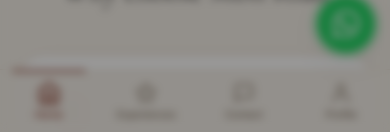
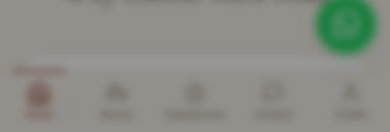
Before and after one commit to mounirbeni/Riad-dar-kader, a Next.js app: page /en in a window 390 px wide. Shown: the part 712-844 px from the top of the page. Built offline with nearby package versions, Linux system fonts and the light colour scheme; no server answers; the database is empty.

Commit message:
Add rooms to mobile bottom navigation

```diff
--- a/src/components/BottomNav.tsx
+++ b/src/components/BottomNav.tsx
@@ -34,6 +34,29 @@ const ITEMS: BottomNavItem[] = [
       >
         <path d="M3 9l9-7 9 7v11a2 2 0 01-2 2H5a2 2 0 01-2-2z" />
         <polyline points="9 22 9 12 15 12 15 22" />
+      </svg>
+    ),
+  },
+  {
+    key: "rooms",
+    href: (locale) => localePath(locale, "rooms"),
+    labelFr: "Chambres",
+    labelEn: "Rooms",
+    icon: (active) => (
+      <svg
+        width="22"
+        height="22"
+        viewBox="0 0 24 24"
+        fill="none"
+        stroke="currentColor"
+        strokeWidth={active ? 2.2 : 1.6}
+        strokeLinecap="round"
+        strokeLinejoin="round"
+      >
+        <path d="M3 19v-7a3 3 0 013-3h12a3 3 0 013 3v7" />
+        <path d="M3 16h18" />
+        <path d="M5 19v2M19 19v2" />
+        <path d="M6 9V6a2 2 0 012-2h3a2 2 0 012 2v3" />
       </svg>
     ),
   },
@@ -108,7 +131,7 @@ export function BottomNav({ locale }: { locale: Locale }) {
       className="fixed bottom-0 left-0 right-0 z-40 border-t border-sand-200/80 bg-sand/95 backdrop-blur-md lg:hidden"
       style={{ paddingBottom: "env(safe-area-inset-bottom)" }}
     >
-      <div className="grid grid-cols-4">
+      <div className="grid grid-cols-5">
         {ITEMS.map(({ key, href: hrefFn, labelFr, labelEn, icon }) => {
           const href = hrefFn(locale);
           const active =
```
